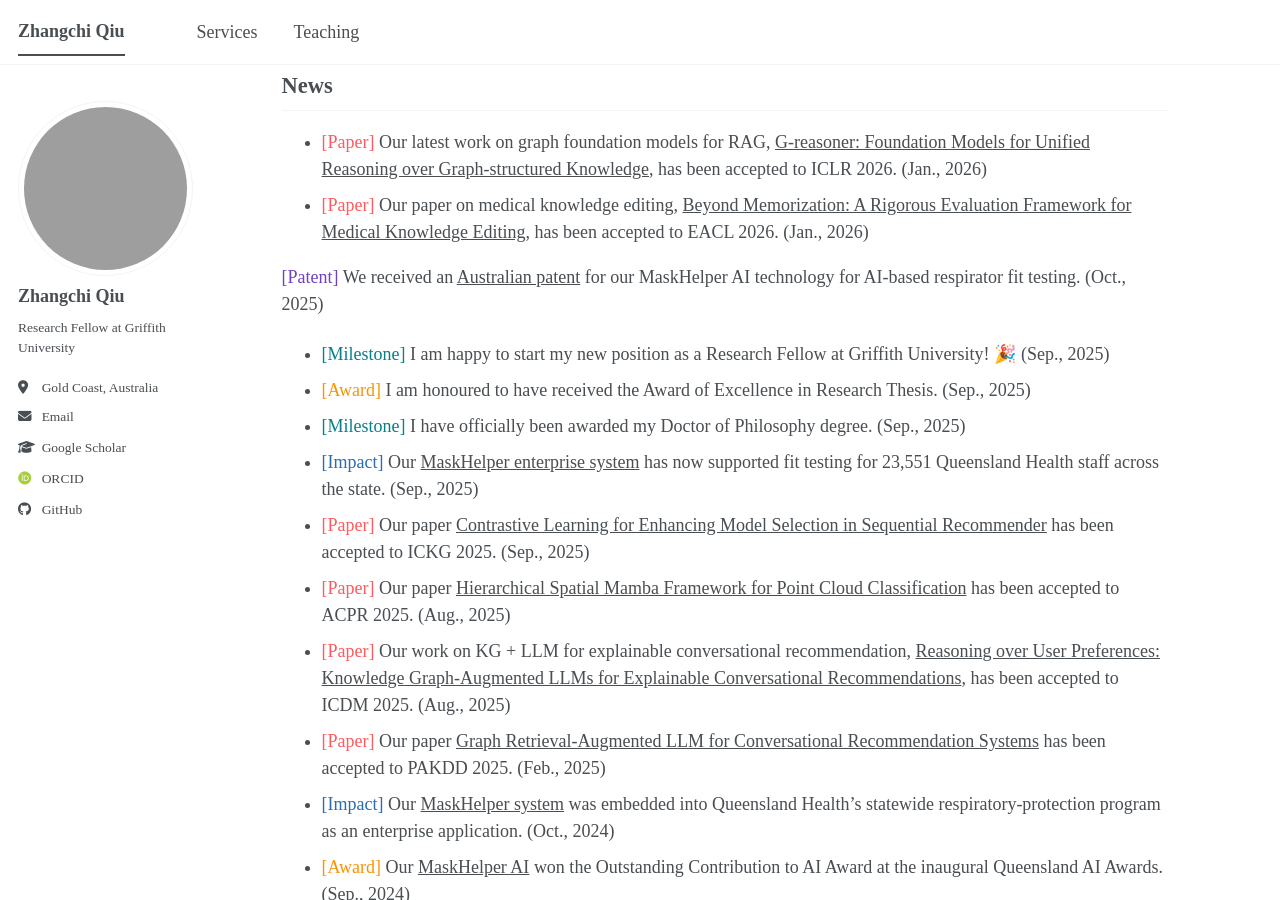
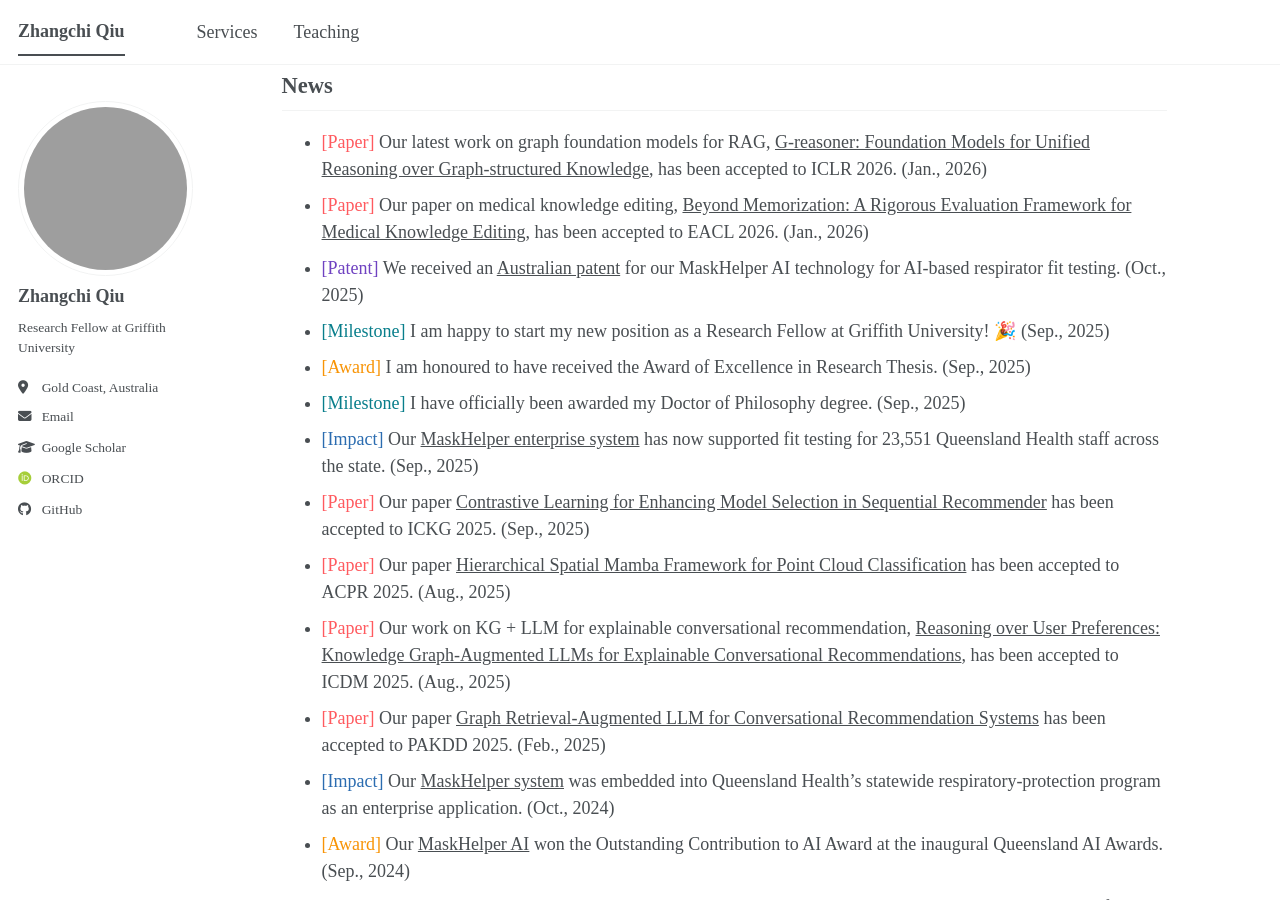
Before and after one commit to icedpanda/icedpanda.github.io, a Jekyll site: the page built from _pages/about.md, in a window 1280 px wide and 900 px high, scrolled down 329 px. Built offline with Jekyll 4.4.1, drawn with Linux system fonts in a browser that asks for light colours; some web fonts are replaced; a script bundle is joined from its source files by our own code; library files that are not in the unit come from our copies.

Commit message:
docs(about): update news section for formatting consistency
- Adjusted the formatting of the patent entry for MaskHelper AI technology to align with the overall style of the news section.
- Removed an unnecessary line break to enhance readability and maintain a uniform appearance.

```diff
--- a/_pages/about.md
+++ b/_pages/about.md
@@ -16,8 +16,7 @@ I am a core member of the [AI4Health Lab](https://ai4healthlab.github.io/index.h
 
 - <span class="news-type" style="--news-label-color: #FF5A5F;">[Paper]</span> Our latest work on graph foundation models for RAG, <a class="news-link" href="https://arxiv.org/abs/2509.24276">G-reasoner: Foundation Models for Unified Reasoning over Graph-structured Knowledge</a>, has been accepted to ICLR 2026. (Jan., 2026)
 - <span class="news-type" style="--news-label-color: #FF5A5F;">[Paper]</span> Our paper on medical knowledge editing, <a class="news-link" href="https://arxiv.org/abs/2506.03490">Beyond Memorization: A Rigorous Evaluation Framework for Medical Knowledge Editing</a>, has been accepted to EACL 2026. (Jan., 2026)
-
-<span class="news-type" style="--news-label-color: #6F42C1;">[Patent]</span> We received an <a class="news-link" href="https://patents.google.com/patent/AU2023407177B2/en">Australian patent</a> for our MaskHelper AI technology for AI-based respirator fit testing. (Oct., 2025)
+- <span class="news-type" style="--news-label-color: #6F42C1;">[Patent]</span> We received an <a class="news-link" href="https://patents.google.com/patent/AU2023407177B2/en">Australian patent</a> for our MaskHelper AI technology for AI-based respirator fit testing. (Oct., 2025)
 - <span class="news-type" style="--news-label-color: #087E8B;">[Milestone]</span> I am happy to start my new position as a Research Fellow at Griffith University! 🎉 (Sep., 2025)
 - <span class="news-type" style="--news-label-color: #f89406;">[Award]</span> I am honoured to have received the Award of Excellence in Research Thesis. (Sep., 2025)
 - <span class="news-type" style="--news-label-color: #087E8B;">[Milestone]</span> I have officially been awarded my Doctor of Philosophy degree. (Sep., 2025)
```
